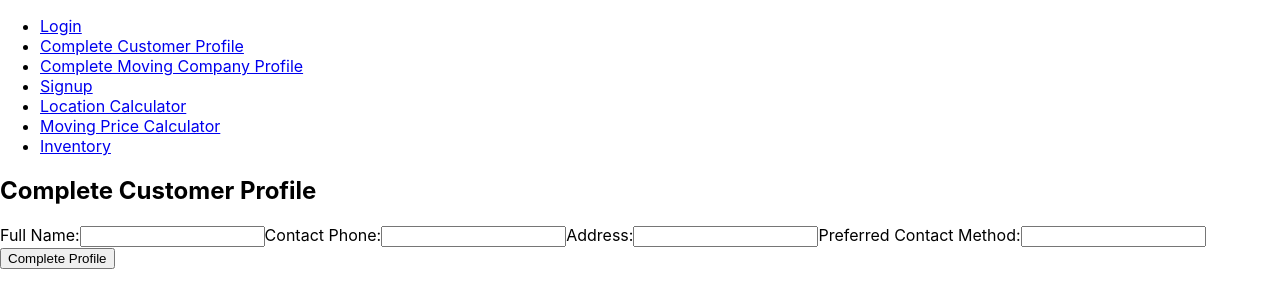
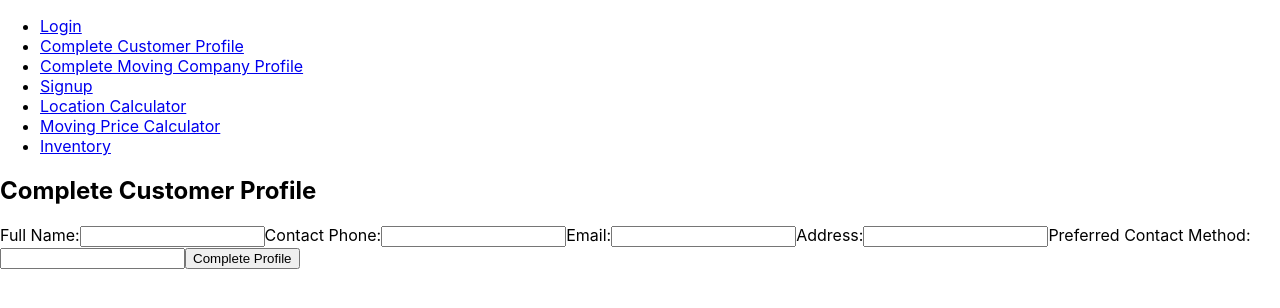
Before and after one commit to smsharon/movers-app, a React (Create React App) app in the folder client/: page /complete_customer_profile in a window 1280 px wide. Shown: the top 308 px of the page. Built offline with nearby package versions, Linux system fonts and the light colour scheme.

Commit message:
add email field

```diff
--- a/client/src/components/Customer.js
+++ b/client/src/components/Customer.js
@@ -6,12 +6,19 @@ const CompleteCustomerProfile = () => {
     contact_phone: '',
     address: '',
     preferred_contact_method: '',
+    email: '',
   });
   const [loading, setLoading] = useState(false);
   const [error, setError] = useState(null);
 
   const handleInputChange = (e) => {
     setProfileData({ ...profileData, [e.target.name]: e.target.value });
+  };
+
+  // Function to include the access token in requests
+  const includeAccessToken = () => {
+    const token = localStorage.getItem('access_token');
+    return token ? `Bearer ${token}` : '';
   };
 
   const handleSubmit = async (e) => {
@@ -23,6 +30,7 @@ const CompleteCustomerProfile = () => {
         method: 'POST',
         headers: {
           'Content-Type': 'application/json',
+          'Authorization': includeAccessToken(),
         },
         body: JSON.stringify(profileData),
       });
@@ -51,6 +59,8 @@ const CompleteCustomerProfile = () => {
         <input type="text" name="full_name" value={profileData.full_name} onChange={handleInputChange} />
         <label>Contact Phone:</label>
         <input type="text" name="contact_phone" value={profileData.contact_phone} onChange={handleInputChange} />
+        <label>Email:</label>
+        <input type="text" name="email" value={profileData.email} onChange={handleInputChange} />
         <label>Address:</label>
         <input type="text" name="address" value={profileData.address} onChange={handleInputChange} />
         <label>Preferred Contact Method:</label>
```
